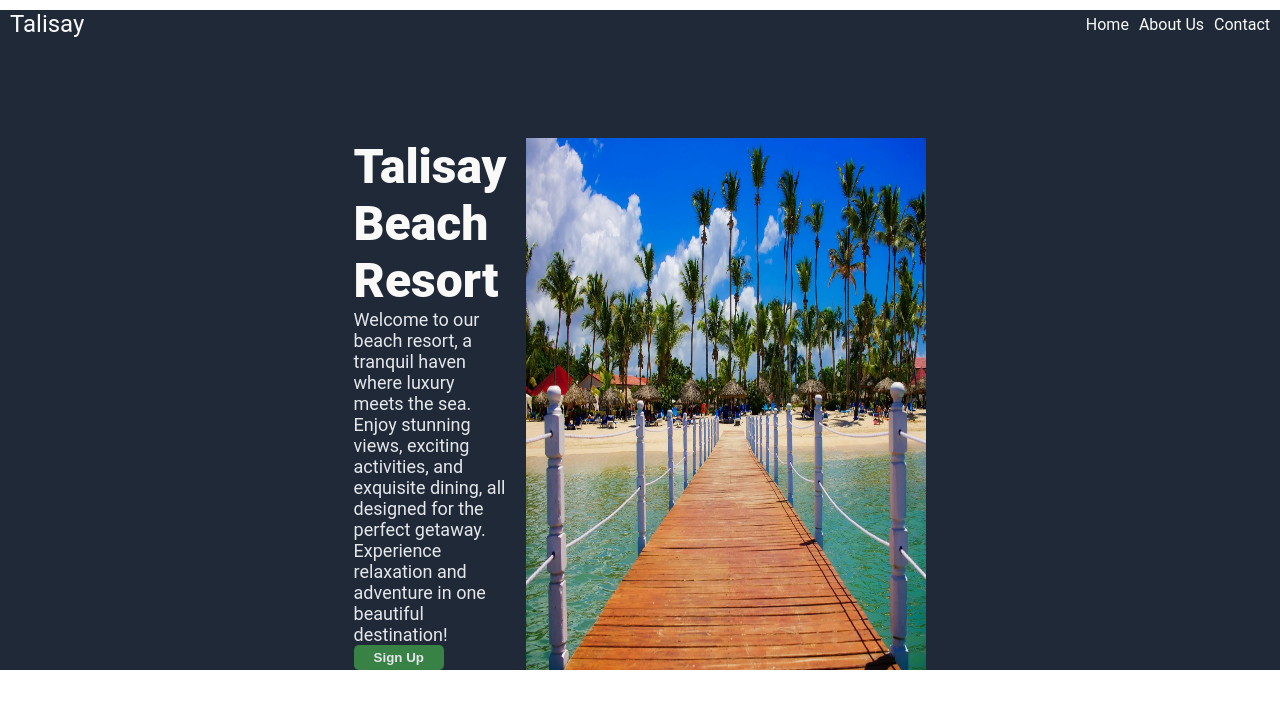
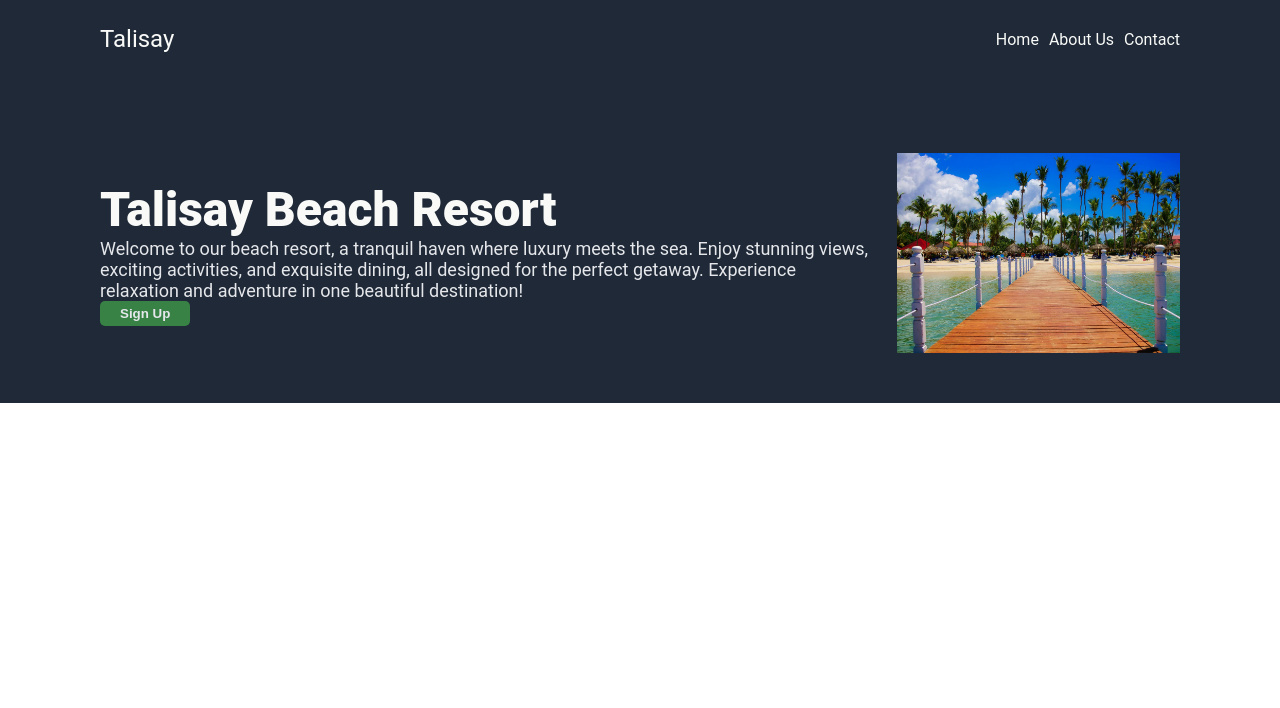
Before and after one commit to lairom21/OP_Landing_Page, a plain HTML site: page index.html in a window 1280 px wide. Drawn offline with Linux system fonts and the light colour scheme.

```diff
--- a/styles.css
+++ b/styles.css
@@ -13,15 +13,12 @@ background-color: #1F2937;
     color: #F9FAF8;
     justify-content: space-between;
     align-items: center;
-    margin: 10px;
-    flex-wrap: wrap;
-
+    margin: 0px 75px 75px 75px;
+    padding: 25px 25px 25px 25px;
 }
 ul {
   display: flex;
   list-style-type: none;
-  margin: 0;
-  padding: 0;
   gap: 10px;
 }
 .logo {
@@ -32,23 +29,29 @@ h2 {
     font-size: 48px;
     color: #F9FAF8;
     font-weight: 900;
-    padding: 0;
-    margin: 0;
 }
 .Hero-resort {
     display: flex;
-    justify-content: center;
-    align-items: space-between;
-    margin: 100px;
-    margin-left: 400px;
-    margin-right: 400px;
+    justify-content: Space-between;
+    align-items: center;
+    margin: 0px 75px 75px 75px;
+    padding: 0px 25px 50px 25px;
 }
 .Resort {
-align-items: center;
-margin-right: 20px;
+align-self: center;
+flex-direction: column;
+padding-right:  20px;
 }
+.Hero-resort .Resort {
+    display: flex;
+    justify-content: center;
+    align-items: flex-start;
+
+}
+
 img {
     max-width: 400px;
+    height: 200px;
 }
 p {
     font-size: 18px;
@@ -61,5 +64,5 @@ color: #E5E7EB;
 font-weight: 900;
 padding: 5px 20px;
 border-radius: 5px;
-border: 0
+border: 0;
 }
```
